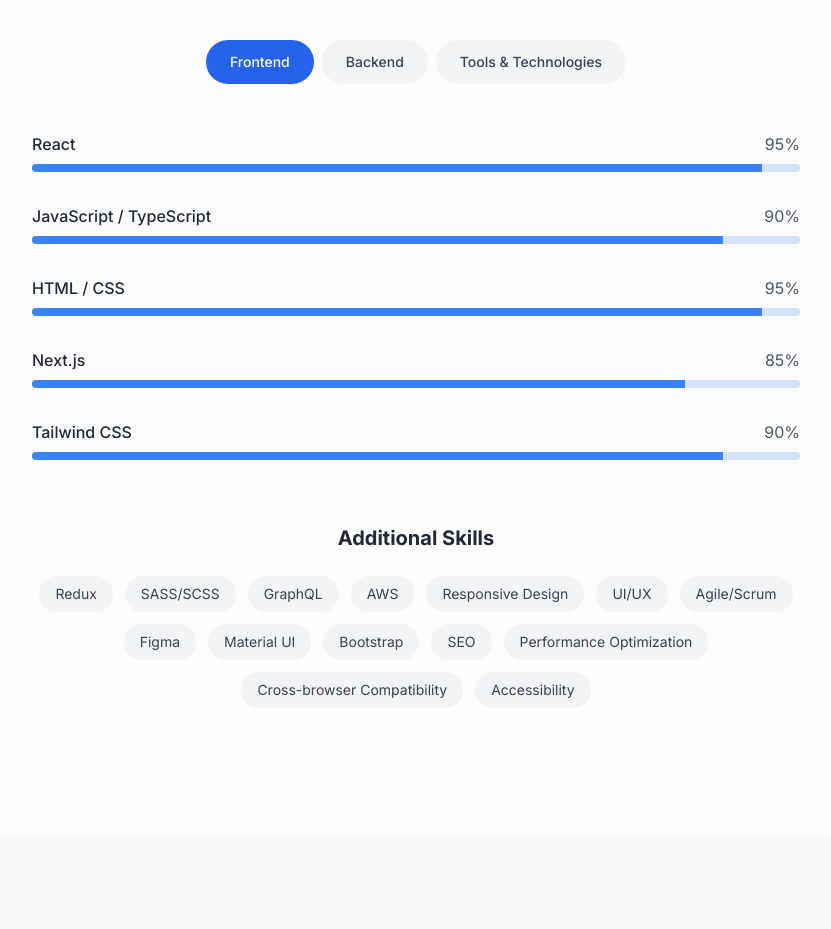
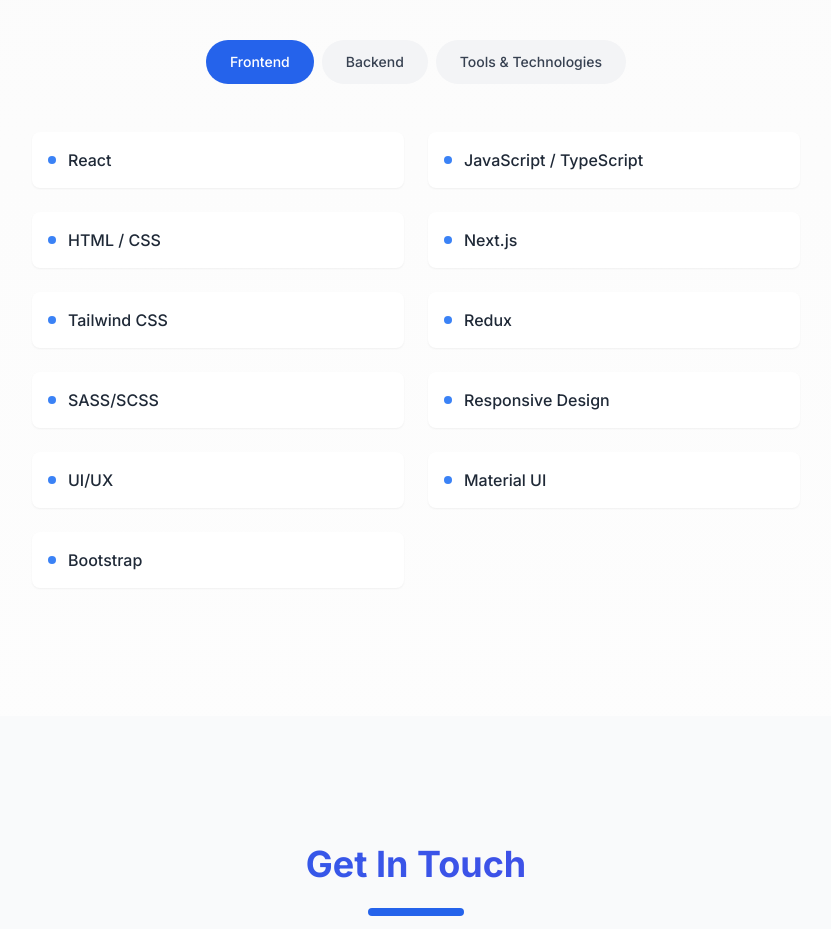
Before and after one commit to AlexHusseini/PortfolioWebsite, a Next.js app: page / in a window 1280 px wide. Shown: the part 4260-5189 px from the top of the page, without its empty margins (224-1055 px from the left). Built offline with nearby package versions, Linux system fonts and the light colour scheme.

Commit message:
added new skills

```diff
--- a/app/components/Skills.jsx
+++ b/app/components/Skills.jsx
@@ -2,29 +2,49 @@
 
 import { useInView } from 'react-intersection-observer';
 import { motion } from 'framer-motion';
-import { useState, useEffect } from 'react';
+import { useState } from 'react';
 
 const skills = {
   frontend: [
-    { name: 'React', level: 95 },
-    { name: 'JavaScript / TypeScript', level: 90 },
-    { name: 'HTML / CSS', level: 95 },
-    { name: 'Next.js', level: 85 },
-    { name: 'Tailwind CSS', level: 90 },
+    'React',
+    'JavaScript / TypeScript',
+    'HTML / CSS',
+    'Next.js',
+    'Tailwind CSS',
+    'Redux',
+    'SASS/SCSS',
+    'Responsive Design',
+    'UI/UX',
+    'Material UI',
+    'Bootstrap'
   ],
   backend: [
-    { name: 'Node.js', level: 80 },
-    { name: 'Express', level: 85 },
-    { name: 'MongoDB', level: 75 },
-    { name: 'RESTful APIs', level: 90 },
-    { name: 'Firebase', level: 80 },
+    'Python',
+    'Java',
+    'C#',
+    'Node.js',
+    'Express',
+    'MongoDB',
+    'RESTful APIs',
+    'Firebase',
+    'GraphQL',
+    'SQL Databases',
+    'Authentication & Authorization',
+    'API Development'
   ],
   tools: [
-    { name: 'Git / GitHub', level: 90 },
-    { name: 'Webpack / Vite', level: 80 },
-    { name: 'Jest / Testing Library', level: 80 },
-    { name: 'CI/CD', level: 75 },
-    { name: 'Docker', level: 70 },
+    'Git / GitHub',
+    'Webpack / Vite',
+    'Jest / Testing Library',
+    'CI/CD',
+    'Docker',
+    'AWS',
+    'Agile/Scrum',
+    'Figma',
+    'Performance Optimization',
+    'Cross-browser Compatibility',
+    'Accessibility',
+    'SEO'
   ],
 };
 
@@ -35,17 +55,6 @@
     threshold: 0.1,
     triggerOnce: true,
   });
-
-  const [showProgress, setShowProgress] = useState(false);
-
-  useEffect(() => {
-    if (inView) {
-      const timer = setTimeout(() => {
-        setShowProgress(true);
-      }, 400);
-      return () => clearTimeout(timer);
-    }
-  }, [inView]);
 
   const tabs = [
     { id: 'frontend', label: 'Frontend' },
@@ -100,55 +109,23 @@
             ))}
           </div>
 
-          {/* Skills Progress Bars */}
+          {/* Skills List */}
           <motion.div
             variants={staggerVariants}
             initial="hidden"
             animate={inView ? "visible" : "hidden"}
-            className="space-y-8"
+            className="grid grid-cols-1 md:grid-cols-2 gap-4 md:gap-6"
           >
-            {skills[activeTab].map((skill, index) => (
-              <motion.div key={skill.name} variants={itemVariants}>
-                <div className="flex justify-between mb-2">
-                  <span className="font-medium text-gray-800 dark:text-gray-200">{skill.name}</span>
-                  <span className="text-gray-600 dark:text-gray-400">{skill.level}%</span>
-                </div>
-                <div className="progress-bar">
-                  <div
-                    className="progress-bar-fill"
-                    style={{
-                      width: showProgress ? `${skill.level}%` : '0%',
-                    }}
-                  ></div>
-                </div>
+            {skills[activeTab].map((skill) => (
+              <motion.div
+                key={skill}
+                variants={itemVariants}
+                className="flex items-center p-4 bg-white dark:bg-gray-800 rounded-lg shadow-sm"
+              >
+                <div className="h-2 w-2 bg-blue-500 dark:bg-blue-400 rounded-full mr-3"></div>
+                <span className="text-gray-800 dark:text-gray-200 font-medium">{skill}</span>
               </motion.div>
             ))}
-          </motion.div>
-
-          {/* Additional Skills */}
-          <motion.div
-            variants={itemVariants}
-            initial="hidden"
-            animate={inView ? "visible" : "hidden"}
-            transition={{ delay: 0.6 }}
-            className="mt-16"
-          >
-            <h3 className="text-xl font-bold mb-6 text-center text-gray-800 dark:text-gray-200">Additional Skills</h3>
-            <div className="flex flex-wrap justify-center gap-3">
-              {[
-                'Redux', 'SASS/SCSS', 'GraphQL', 'AWS', 'Responsive Design',
-                'UI/UX', 'Agile/Scrum', 'Figma', 'Material UI', 'Bootstrap',
-                'SEO', 'Performance Optimization', 'Cross-browser Compatibility',
-                'Accessibility'
-              ].map((skill) => (
-                <span
-                  key={skill}
-                  className="px-4 py-2 bg-gray-100 dark:bg-gray-800 text-gray-700 dark:text-gray-300 rounded-full text-sm"
-                >
-                  {skill}
-                </span>
-              ))}
-            </div>
           </motion.div>
         </div>
       </div>
```
Also changed, not shown: 3 other files (tests, documents, lock files or other folders).
